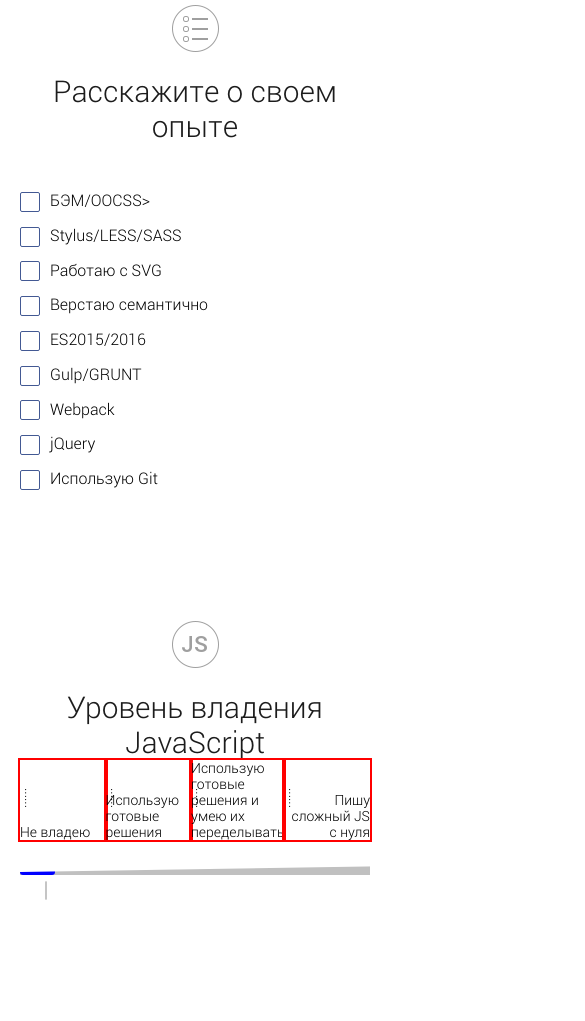
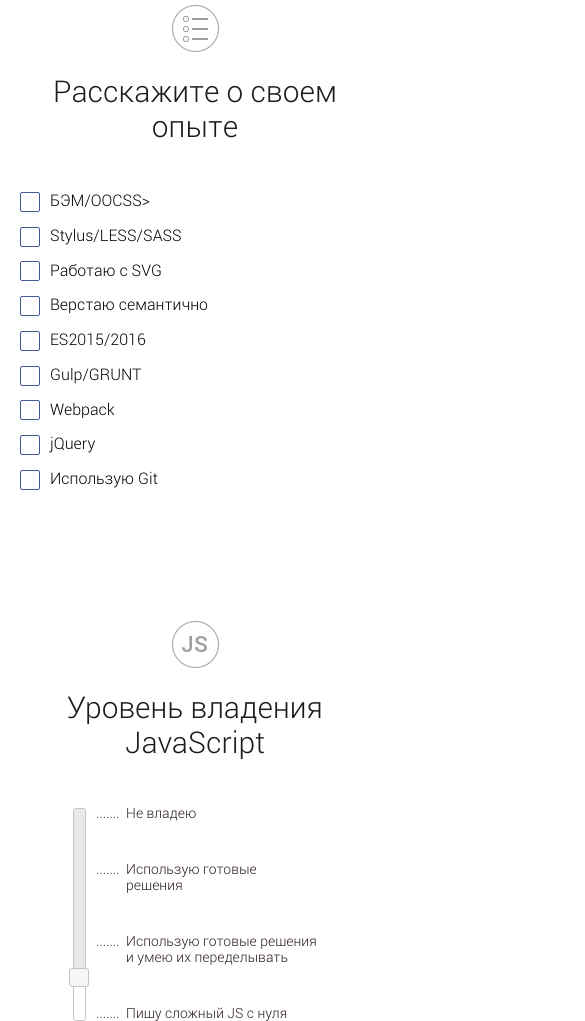
Before and after one commit to footzi/Questionnaire-one-page.kz, a website: page source/index.html in a window 390 px wide. Shown: the part 957-1978 px from the top of the page, 585 px wide, since content can reach past the window. Before the commit the page ends 1857 px from the top, so only its background shows below. Drawn offline with nearby package versions, Linux system fonts and the light colour scheme; files that its build step writes are made by us from their sources.

Commit message:
add mobile slider

```diff
--- a/source/index.html
+++ b/source/index.html
@@ -73,11 +73,12 @@
             <div class="js-slider">
                 <div class="js-slider-text">
                     <p>Не владею</p>
-                    <p>Использую готовые решения</p>
-                    <p>Использую готовые решения и умею их переделывать</p>
+                    <p>Использую готовые <br>решения</p>
+                    <p>Использую готовые решения </br> и умею их переделывать</p>
                     <p>Пишу сложный JS c нуля</p>
                 </div>
-                <div class="ui-slider"></div>
+                <div class="slider"></div>
+                <div class="slider-v"></div>
             </div>
 
 
--- a/source/js/common.js
+++ b/source/js/common.js
@@ -1,9 +1,23 @@
-$(".ui-slider").slider({
+$(".nav-button").on("click", function() {
+    $(".header-nav").fadeToggle();
+})
+
+
+$(".slider").slider({
     min: 0,
     max: 100,
     range: "min",
-    value: 10
+    value: 20,
+    step: 5,
+    animate: "slow"
 })
-$(".nav-button").on("click", function() {
-	$(".header-nav").fadeToggle();
+
+$(".slider-v").slider({
+    orientation: "vertical",
+    min: 0,
+    max: 100,
+    range: "max",
+    value: 20,
+    step: 5,
+    animate: "fast"
 })
--- a/source/styles/components/_media.scss
+++ b/source/styles/components/_media.scss
@@ -1,17 +1,11 @@
-@media only screen and (max-width:1199px) {
+@media only screen and (max-width:1199px) {}
 
-}
-
-
-@media only screen and (max-width:992px) {
-
-}
+@media only screen and (max-width:992px) {}
 
 @media only screen and (max-width:768px) {
     body {
         padding: 0 20px;
     }
-
     .header .nav-button {
         display: flex;
     }
@@ -19,7 +13,7 @@
         display: none;
         text-align: center;
         li {
-			margin:20px 0 0 0;
+            margin: 20px 0 0 0;
             a {
                 font-size: 20px;
             }
@@ -35,12 +29,55 @@
             margin-left: 40%;
         }
     }
+    .js-slider .slider {
+        display: none;
     }
+    .js-slider {
+        display: flex;
+        flex-direction: row-reverse;
+        justify-content: center;
+        .slider-v {
+            margin-top: 3px;
+        }
+        &-text {
+            flex-direction: column;
+            p {
+                width: 100%;
+                margin: 0 0 40px 40px;
+                &:before {
+                    content: none;
+                }
+                &:after {
+                    content: ".......";
+                    position: absolute;
+                    top: 0;
+                    left: -30px;
+                }
+                &:last-child {
+                    text-align: left;
+                    margin-bottom: 0;
+                }
+            }
+        }
+        .ui-slider-vertical {
+            height: inherit;
+        }
+    }
+    // .js-slider .ui-slider {
+    //     &:before {
+    //         content: none;
+    //     }
+    // }
+}
+
 @media only screen and (min-width:769px) {
     .header-nav {
         display: flex;
     }
     .header .nav-button {
+        display: none;
+    }
+    .js-slider .slider-v {
         display: none;
     }
 }
@@ -51,9 +88,6 @@
             margin-left: 0;
         }
     }
-
 }
 
-@media only screen and (max-width:320px) {
-
-}
+@media only screen and (max-width:320px) {}
--- a/source/styles/main.scss
+++ b/source/styles/main.scss
@@ -63,16 +63,16 @@ body {
         }
     }
     .nav-button {
-        display:flex;
+        display: flex;
         flex-direction: column;
         align-items: flex-end;
         width: 100%;
         span {
             width: 30px;
             height: 5px;
-            border-radius:2px;
-            background-color:silver;
-            margin-bottom:2px;
+            border-radius: 2px;
+            background-color: silver;
+            margin-bottom: 2px;
             &:last-child() {
                 margin-bottom: 0;
             }
@@ -198,11 +198,10 @@ main {
     margin-top: 129px;
 }
 
-@import "components/media";
-
 .js-slider {
-    .ui-slider {
-        margin-top: 20px;
+    margin-top: 45px;
+    .slider {
+        margin-top: 15px;
         background-color: silver;
         border: 0;
         border-radius: 0;
@@ -212,47 +211,71 @@ main {
             display: block;
             width: 100%;
             height: 10px;
-        position:relative;
+            position: relative;
             z-index: 2;
             border-right: 768px solid transparent;
             border-top: 12px solid white;
         }
-        &-handle {
-            z-index: 3;
-            position: relative;
-            top: 10px !important;
-        }
-
-        &-range {
+        .ui-slider-range {
             background-color: blue;
         }
     }
     &-text {
         display: flex;
-        flex-direction:justify-content;
         p {
-            outline: 2px solid red;
-            width: 192px;
+            font-size: 14px;
+            color: #2e211c;
+            width: 25%;
             display: flex;
-            flex-direction:column;
+            flex-direction: column;
             justify-content: flex-end;
+            position: relative;
             text-align: left;
-            font-size: 14px;
-            position: relative;
-            &:after {
+            &:before {
                 content: "......";
-            position:absolute;
-            left:0;
-            //bottom:0;
-            top:30px;
+                position: absolute;
+                display: block;
+                left: -6px;
+                top: 40px;
+                z-index: 3;
                 transform: rotate(90deg);
+                color: silver;
             }
-
             &:last-child {
                 text-align: right;
+                &:before {
+                    left: 96%;
+                }
+            }
+        }
     }
 }
 
+.slider {
+    .ui-state-default,
+    .ui-widget-content .ui-state-default {
+        z-index: 3;
+        position: relative;
+        top: 5px;
+        display: block;
+        width: 23px;
+        height: 27px;
+        background: transparent;
+        background-image: url("../images/cursor.png");
+        margin-left: -.7em;
+        border: 0;
+        &:focus {
+            outline: 0;
+        }
+    }
 }
 
+.slider {
+    .ui-state-active,
+    .ui-widget-content .ui-state-active {
+        background: transparent;
+        background-image: url("../images/cursor.png");
     }
+}
+
+@import "components/media";
```
Also changed, not shown: public/index.html (+1 -1 lines), source/gulpfile.js (+3 -8 lines), public/images/cursor.png (added), public/js/main.min.js, public/styles/main.css, source/images/cursor.png (added). Lines whose indentation alone changed are shown as unchanged.
